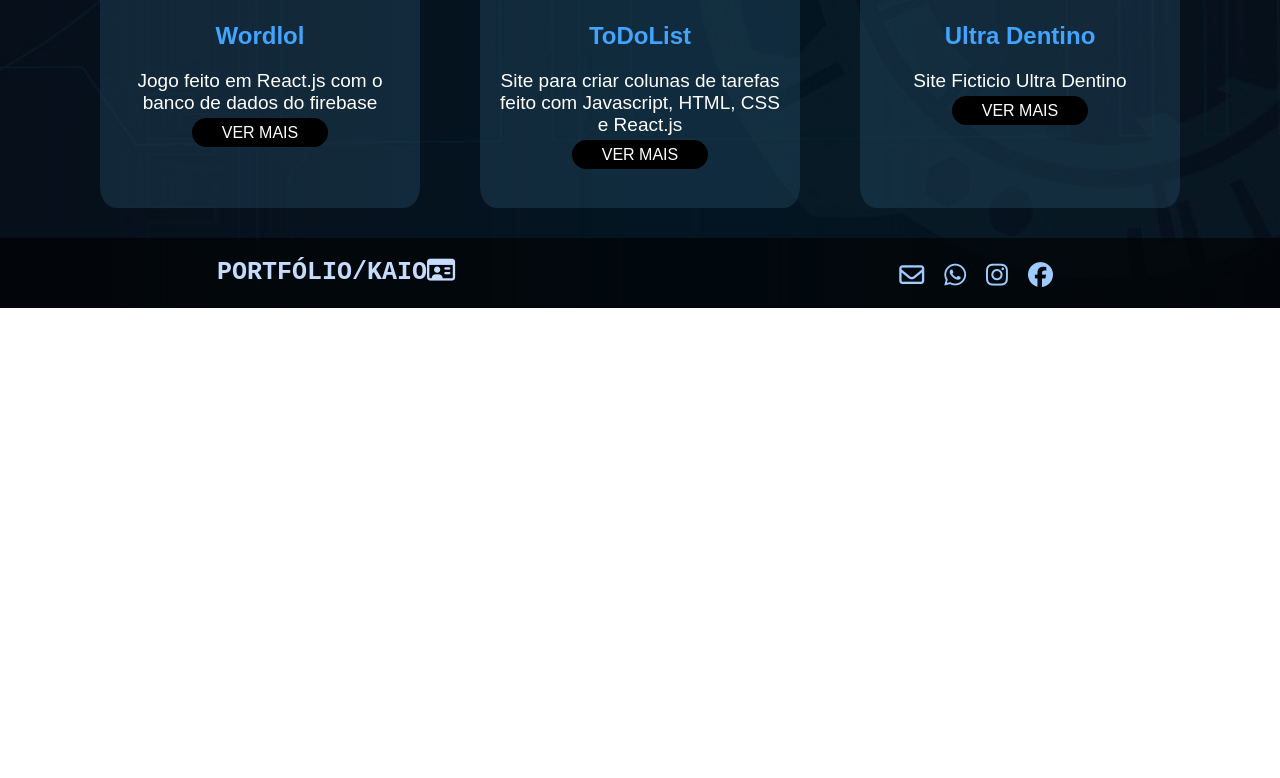
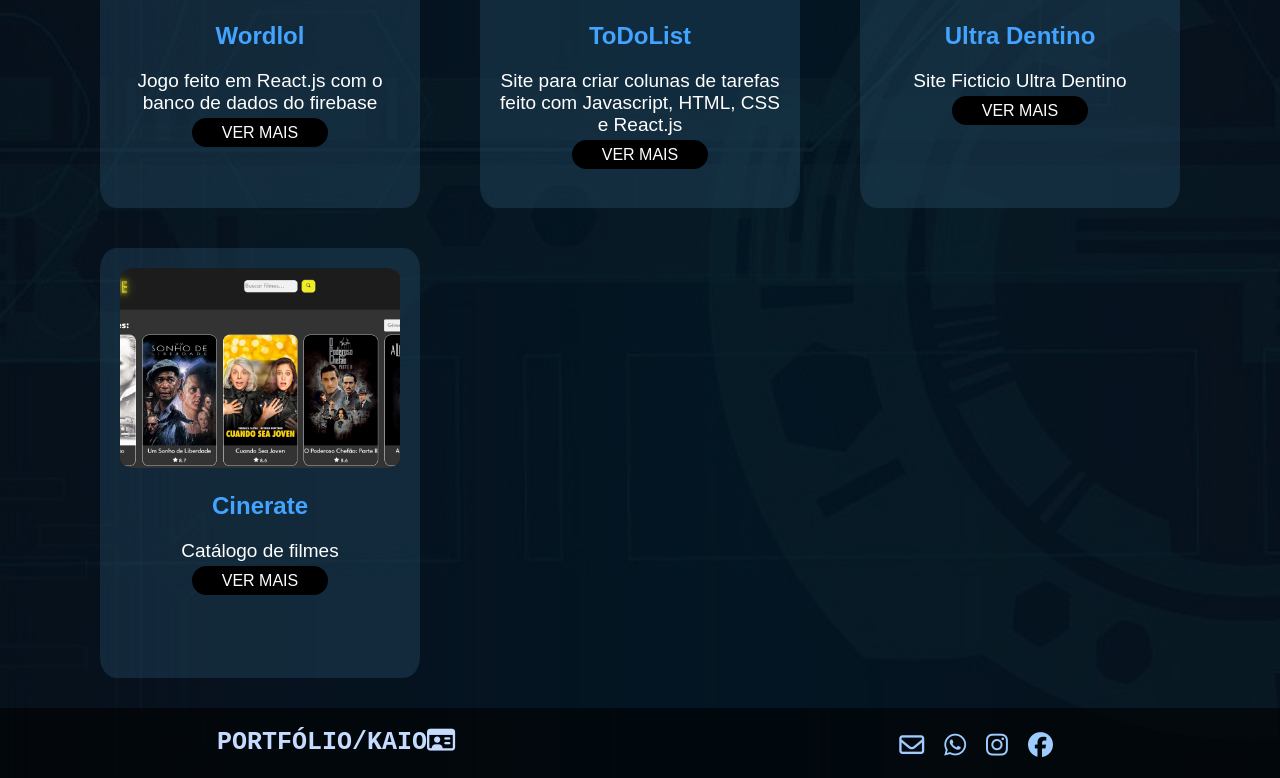
Before and after one commit to KaiooLopes/MeuPortfolio, a React (Create React App) app: page / in a window 1280 px wide. Shown: the part 1239-2017 px from the top of the page. Before the commit the page ends 1547 px from the top, so only its background shows below. Built offline with nearby package versions, Linux system fonts and the light colour scheme; a web font is replaced by a local one.

Commit message:
Add Project!

```diff
--- a/src/components/Projects/index.js
+++ b/src/components/Projects/index.js
@@ -6,6 +6,7 @@ import ProjectDetail from "../ProjectDetail";
 import wordlol from "../../imgsProjetos/wordlol.png";
 import todolistonline from "../../imgsProjetos/todolistonline.png";
 import UltraDentino from "../../imgsProjetos/UltraDentino.png";
+import cinerate from "../../imgsProjetos/cinerate.png";
 
 /* HOOKS */
 import { useEffect } from "react";
@@ -45,6 +46,12 @@ const Projects = () => {
           subtitle={"Site Ficticio Ultra Dentino"}
           link={"https://ultradentino.netlify.app/"}
         />
+        <ProjectDetail
+          img={cinerate}
+          title={"Cinerate"}
+          subtitle={"Catálogo  de filmes"}
+          link={"https://cinerate.netlify.app/"}
+        />
       </section>
     </ProjectsContainer>
   );
```
Also changed, not shown: src/imgsProjetos/cinerate.png (added).
